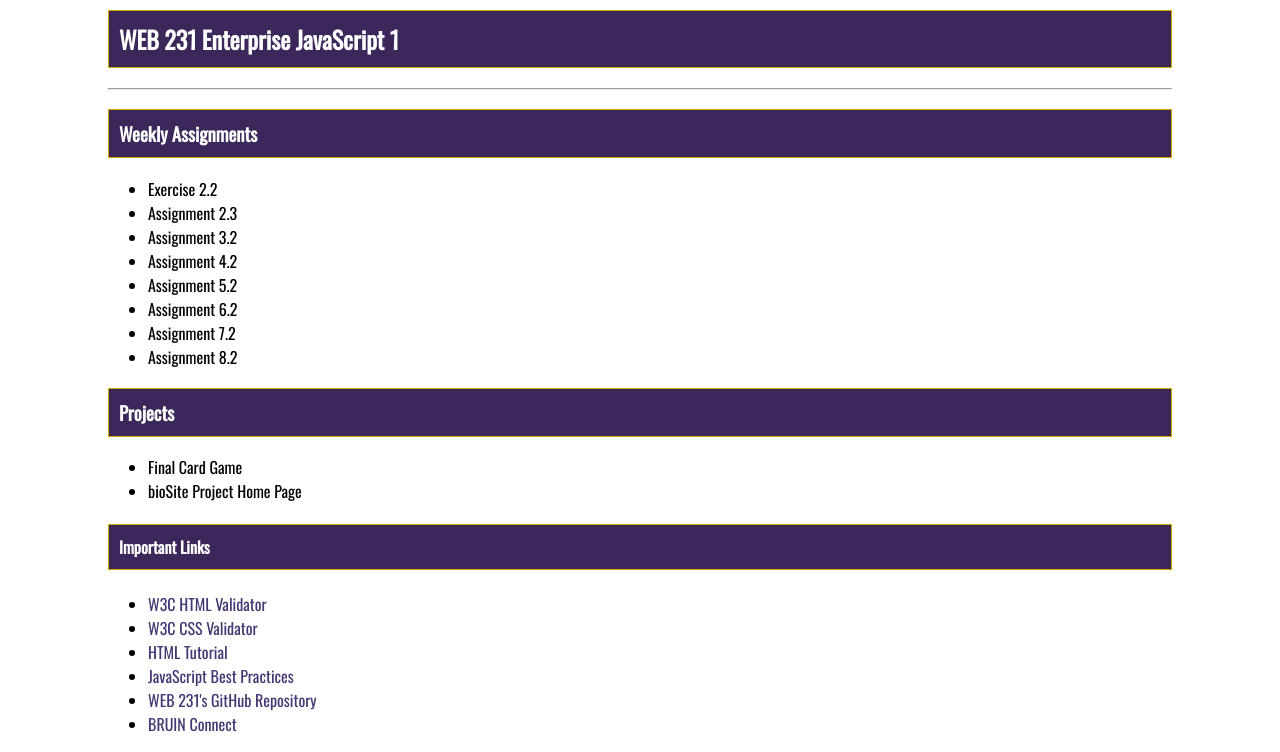
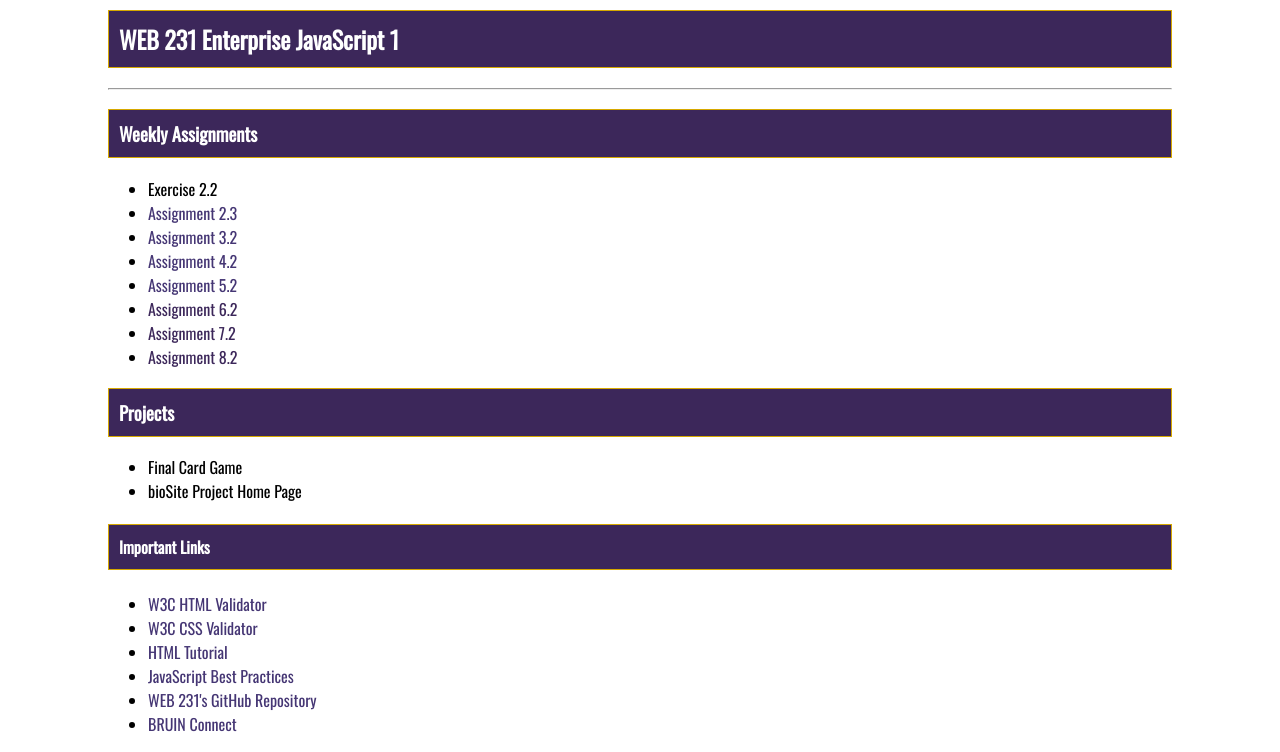
Before and after one commit to lucash0331/web-231, a plain HTML site: page week-1/index.html in a window 1280 px wide. Shown: the part 130-882 px from the top of the page. Drawn offline with nearby package versions, Linux system fonts and the light colour scheme.

Commit message:
Adding updated files.

```diff
--- a/week-1/index.html
+++ b/week-1/index.html
@@ -56,14 +56,13 @@ Description: First assignment for WEB 231
 <ul>
 
   <li>Exercise 2.2</li>
-  <li>Assignment 2.3</li>
-  <li>Assignment 3.2</li>
-  <li>Assignment 4.2</li>
-  <li>Assignment 5.2</li>
-  <li>Assignment 6.2</li>
-  <li>Assignment 7.2</li>
-  <li>Assignment 8.2</li>
-
+  <li><a href="../week-2/hoffman-exercise2.html"> Assignment 2.3</a></li>
+  <li><a href="../week-3/hoffman-temp-conversion.html">Assignment 3.2</a></li>
+  <li><a href="../week-4/hoffman-number-game.html">Assignment 4.2</a></li>
+  <li><a href="../week-5/hoffman-sequence-game.html">Assignment 5.2</a></li>
+  <li><a href="">Assignment 6.2</a></li>
+  <li><a href="">Assignment 7.2</a></li>
+  <li><a href="">Assignment 8.2</a></li>
 </ul>
 
 <h3>Projects</h3>
```
Also changed, not shown: week-2/index.html (+7 -8 lines), week-3/index.html (+7 -8 lines), week-4/index.html (+0 -1 lines).
